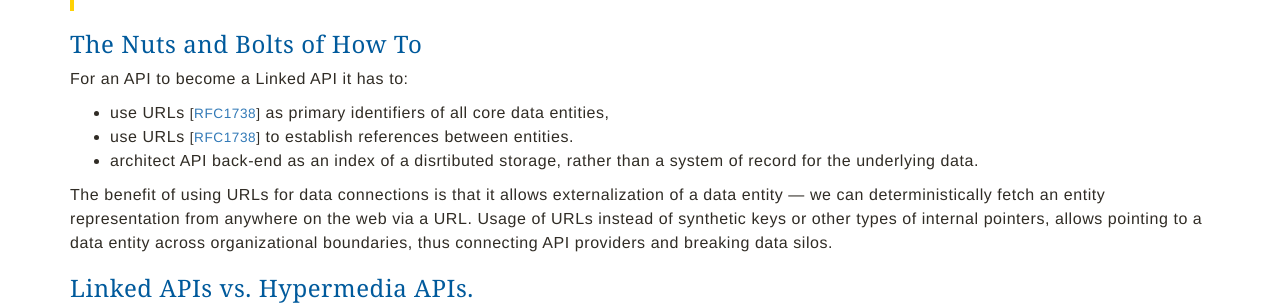
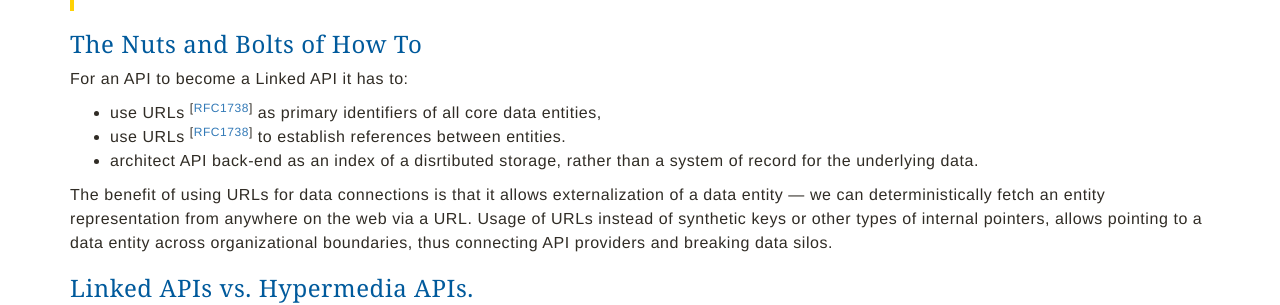
Before and after one commit to inadarei/linkedapis, a Jekyll site: the page built from index.md, in a window 1280 px wide. Shown: the part 127-432 px from the top of the page. Built offline with Jekyll 4.4.1, drawn with Linux system fonts in a browser that asks for light colours; nearby versions of some CDN libraries; Markdown is read by kramdown in place of the engine named in the settings; comment, search, counter and statistics services are not loaded.

Commit message:
updated linked apis definition

```diff
--- a/index.md
+++ b/index.md
@@ -11,8 +11,8 @@ title: Linked APIs
 
 For an API to become a Linked API it has to:
 
-- use URLs <small>[[RFC1738](http://www.ietf.org/rfc/rfc1738.txt)]</small> as primary identifiers of all core data entities,
-- use URLs <small>[[RFC1738](http://www.ietf.org/rfc/rfc1738.txt)]</small> to establish references between entities.
+- use URLs <sup>[[RFC1738](http://www.ietf.org/rfc/rfc1738.txt)]</sup> as primary identifiers of all core data entities,
+- use URLs <sup>[[RFC1738](http://www.ietf.org/rfc/rfc1738.txt)]</sup> to establish references between entities.
 - architect API back-end as an index of a disrtibuted storage, rather than a system of record for the underlying data.
 
 The benefit of using URLs for data connections is that it allows externalization of a data entity — we can deterministically fetch an entity representation from anywhere on the web via a URL. Usage of URLs instead of synthetic keys or other types of internal pointers, allows pointing to a data entity across organizational boundaries, thus connecting API providers and breaking data silos.
```
